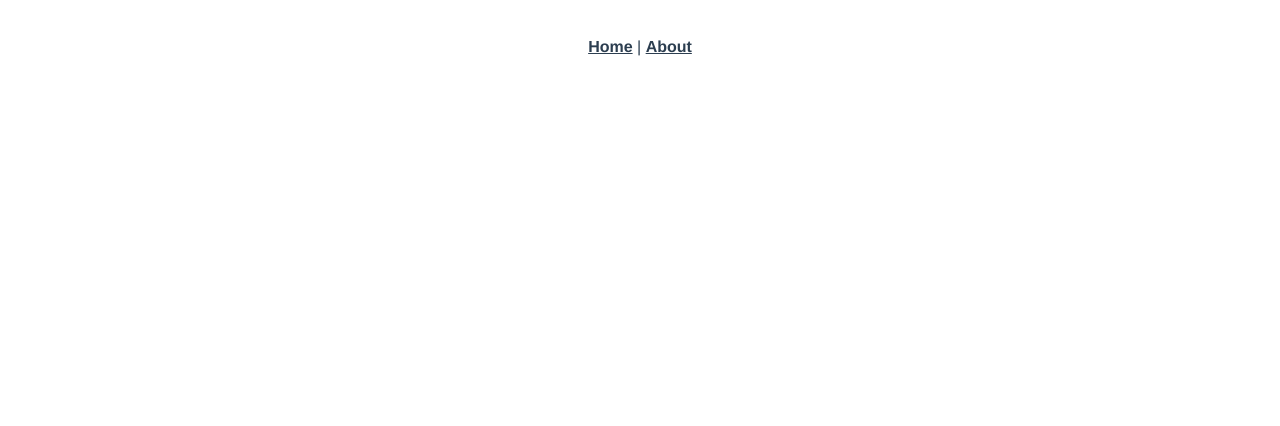
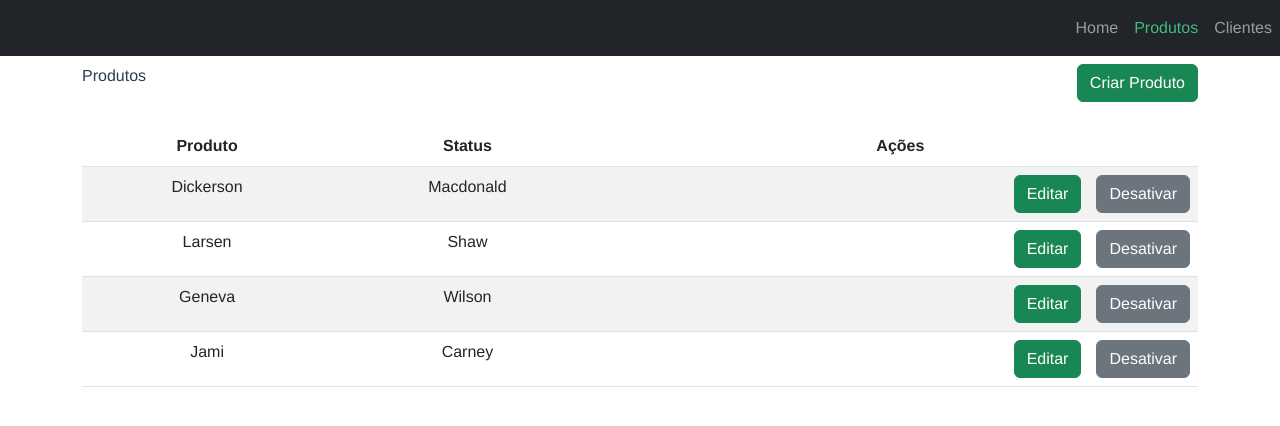
Before and after one commit to BFErvilha/data-stone-challenge, a Vue app: page /products in a window 1280 px wide. Shown: the top 426 px of the page. Built offline with nearby package versions, Linux system fonts and the light colour scheme.

Commit message:
create table and project

```diff
--- a/package.json
+++ b/package.json
@@ -8,8 +8,10 @@
     "lint": "vue-cli-service lint"
   },
   "dependencies": {
+    "bootstrap": "^5.2.3",
+    "bootstrap-vue": "^2.23.1",
     "core-js": "^3.8.3",
-    "vue": "^2.6.14",
+    "vue": "^2.7.14",
     "vue-router": "^3.5.1",
     "vuex": "^3.6.2"
   },
--- a/src/App.vue
+++ b/src/App.vue
@@ -1,10 +1,13 @@
 <template>
   <div id="app">
-    <nav>
-      <router-link to="/">Home</router-link> |
-      <router-link to="/about">About</router-link>
-    </nav>
-    <router-view/>
+    <b-navbar type="dark" variant="dark" class="justify-content-end">
+      <b-navbar-nav>
+        <b-nav-item to="/">Home</b-nav-item>
+        <b-nav-item to="/products">Produtos</b-nav-item>
+        <b-nav-item to="/customers">Clientes</b-nav-item>
+      </b-navbar-nav>
+    </b-navbar>
+    <router-view />
   </div>
 </template>
 
--- a/src/components/HelloWorld.vue
+++ /dev/null
@@ -1,60 +0,0 @@
-<template>
-  <div class="hello">
-    <h1>{{ msg }}</h1>
-    <p>
-      For a guide and recipes on how to configure / customize this project,<br>
-      check out the
-      <a href="https://cli.vuejs.org" target="_blank" rel="noopener">vue-cli documentation</a>.
-    </p>
-    <h3>Installed CLI Plugins</h3>
-    <ul>
-      <li><a href="https://github.com/vuejs/vue-cli/tree/dev/packages/%40vue/cli-plugin-babel" target="_blank" rel="noopener">babel</a></li>
-      <li><a href="https://github.com/vuejs/vue-cli/tree/dev/packages/%40vue/cli-plugin-router" target="_blank" rel="noopener">router</a></li>
-      <li><a href="https://github.com/vuejs/vue-cli/tree/dev/packages/%40vue/cli-plugin-vuex" target="_blank" rel="noopener">vuex</a></li>
-      <li><a href="https://github.com/vuejs/vue-cli/tree/dev/packages/%40vue/cli-plugin-eslint" target="_blank" rel="noopener">eslint</a></li>
-    </ul>
-    <h3>Essential Links</h3>
-    <ul>
-      <li><a href="https://vuejs.org" target="_blank" rel="noopener">Core Docs</a></li>
-      <li><a href="https://forum.vuejs.org" target="_blank" rel="noopener">Forum</a></li>
-      <li><a href="https://chat.vuejs.org" target="_blank" rel="noopener">Community Chat</a></li>
-      <li><a href="https://twitter.com/vuejs" target="_blank" rel="noopener">Twitter</a></li>
-      <li><a href="https://news.vuejs.org" target="_blank" rel="noopener">News</a></li>
-    </ul>
-    <h3>Ecosystem</h3>
-    <ul>
-      <li><a href="https://router.vuejs.org" target="_blank" rel="noopener">vue-router</a></li>
-      <li><a href="https://vuex.vuejs.org" target="_blank" rel="noopener">vuex</a></li>
-      <li><a href="https://github.com/vuejs/vue-devtools#vue-devtools" target="_blank" rel="noopener">vue-devtools</a></li>
-      <li><a href="https://vue-loader.vuejs.org" target="_blank" rel="noopener">vue-loader</a></li>
-      <li><a href="https://github.com/vuejs/awesome-vue" target="_blank" rel="noopener">awesome-vue</a></li>
-    </ul>
-  </div>
-</template>
-
-<script>
-export default {
-  name: 'HelloWorld',
-  props: {
-    msg: String
-  }
-}
-</script>
-
-<!-- Add "scoped" attribute to limit CSS to this component only -->
-<style scoped lang="scss">
-h3 {
-  margin: 40px 0 0;
-}
-ul {
-  list-style-type: none;
-  padding: 0;
-}
-li {
-  display: inline-block;
-  margin: 0 10px;
-}
-a {
-  color: #42b983;
-}
-</style>
--- a/src/main.js
+++ b/src/main.js
@@ -1,12 +1,20 @@
-import Vue from 'vue'
-import App from './App.vue'
-import router from './router'
-import store from './store'
+import Vue from 'vue';
+import App from './App.vue';
+import router from './router';
+import store from './store';
 
-Vue.config.productionTip = false
+import { BootstrapVue, IconsPlugin } from 'bootstrap-vue';
+
+import 'bootstrap/dist/css/bootstrap.css';
+import 'bootstrap-vue/dist/bootstrap-vue.css';
+
+Vue.use(BootstrapVue);
+Vue.use(IconsPlugin);
+
+Vue.config.productionTip = false;
 
 new Vue({
   router,
   store,
-  render: h => h(App)
-}).$mount('#app')
+  render: (h) => h(App),
+}).$mount('#app');
--- a/src/router/index.js
+++ b/src/router/index.js
@@ -1,29 +1,30 @@
-import Vue from 'vue'
-import VueRouter from 'vue-router'
-import HomeView from '../views/HomeView.vue'
+import Vue from 'vue';
+import VueRouter from 'vue-router';
 
-Vue.use(VueRouter)
+Vue.use(VueRouter);
 
 const routes = [
   {
     path: '/',
     name: 'home',
-    component: HomeView
+    component: () => import('@/views/HomeContent.vue'),
   },
   {
-    path: '/about',
-    name: 'about',
-    // route level code-splitting
-    // this generates a separate chunk (about.[hash].js) for this route
-    // which is lazy-loaded when the route is visited.
-    component: () => import(/* webpackChunkName: "about" */ '../views/AboutView.vue')
-  }
-]
+    path: '/products',
+    name: 'productsList',
+    component: () => import('@/views/Products/ProductsList.vue'),
+  },
+  {
+    path: '/products/create',
+    name: 'productsCreate',
+    component: () => import('@/views/Products/Product.vue'),
+  },
+];
 
 const router = new VueRouter({
   mode: 'history',
   base: process.env.BASE_URL,
-  routes
-})
+  routes,
+});
 
-export default router
+export default router;
--- a/src/views/AboutView.vue
+++ /dev/null
@@ -1,5 +0,0 @@
-<template>
-  <div class="about">
-    <h1>This is an about page</h1>
-  </div>
-</template>
--- /dev/null
+++ b/src/views/HomeContent.vue
@@ -0,0 +1,12 @@
+<template>
+  <div>Code Challenge Data Stone</div>
+</template>
+
+<script>
+export default {
+  // eslint-disable-next-line
+  name: 'Home',
+};
+</script>
+
+<style></style>
--- a/src/views/HomeView.vue
+++ /dev/null
@@ -1,18 +0,0 @@
-<template>
-  <div class="home">
-    <img alt="Vue logo" src="../assets/logo.png">
-    <HelloWorld msg="Welcome to Your Vue.js App"/>
-  </div>
-</template>
-
-<script>
-// @ is an alias to /src
-import HelloWorld from '@/components/HelloWorld.vue'
-
-export default {
-  name: 'HomeView',
-  components: {
-    HelloWorld
-  }
-}
-</script>
--- /dev/null
+++ b/src/views/Products/Product.vue
@@ -0,0 +1,11 @@
+<template>
+  <div>Produto</div>
+</template>
+<script>
+export default {
+  // eslint-disable-next-line
+  name: 'Product',
+};
+</script>
+
+<style></style>
--- /dev/null
+++ b/src/views/Products/ProductsList.vue
@@ -0,0 +1,53 @@
+<template>
+  <b-container>
+    <b-row>
+      <b-col cols="6" class="mt-2 d-flex justify-content-start">
+        Produtos
+      </b-col>
+      <b-col cols="6" class="mt-2 d-flex justify-content-end">
+        <b-button to="/products/create" variant="success"
+          >Criar Produto</b-button
+        >
+      </b-col>
+      <b-col cols="12" class="mt-4">
+        <b-table striped hover :fields="fields" :items="items">
+          <template #cell(actions)="">
+            <div class="btn-actions d-flex justify-content-end">
+              <b-button variant="success">Editar</b-button>
+              <b-button variant="secondary">Desativar</b-button>
+            </div>
+          </template>
+        </b-table>
+      </b-col>
+    </b-row>
+  </b-container>
+</template>
+<script>
+export default {
+  // eslint-disable-next-line
+  name: 'Products',
+  data() {
+    return {
+      fields: [
+        { key: 'name', label: 'Produto' },
+        { key: 'status', label: 'Status' },
+        { key: 'actions', label: 'Ações' },
+      ],
+      items: [
+        { age: 40, name: 'Dickerson', status: 'Macdonald' },
+        { age: 21, name: 'Larsen', status: 'Shaw' },
+        { age: 89, name: 'Geneva', status: 'Wilson' },
+        { age: 38, name: 'Jami', status: 'Carney' },
+      ],
+    };
+  },
+};
+</script>
+
+<style lang="scss" scoped>
+.btn-actions {
+  button {
+    margin-left: 15px;
+  }
+}
+</style>
```
Also changed, not shown: 1 other file (tests, documents, lock files or other folders).
